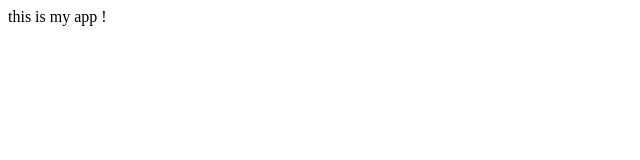
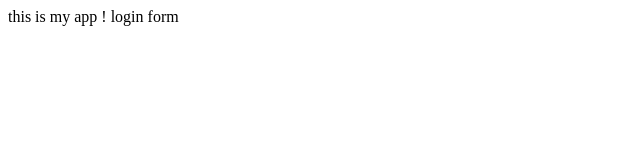
Before and after one commit to gauravpatni123/gitProjectSample, a plain HTML site: page index.html in a window 1280 px wide. Shown: the full height of the page, 0-640 px from the left. Drawn offline with Linux system fonts and the light colour scheme.

Commit message:
On branch loginBranch

```diff
--- a/index.html
+++ b/index.html
@@ -6,5 +6,6 @@
     </head>
     <body>
         this is my app !
+        login form
     </body>
 </html>
```
Also changed, not shown: login.html (added).
